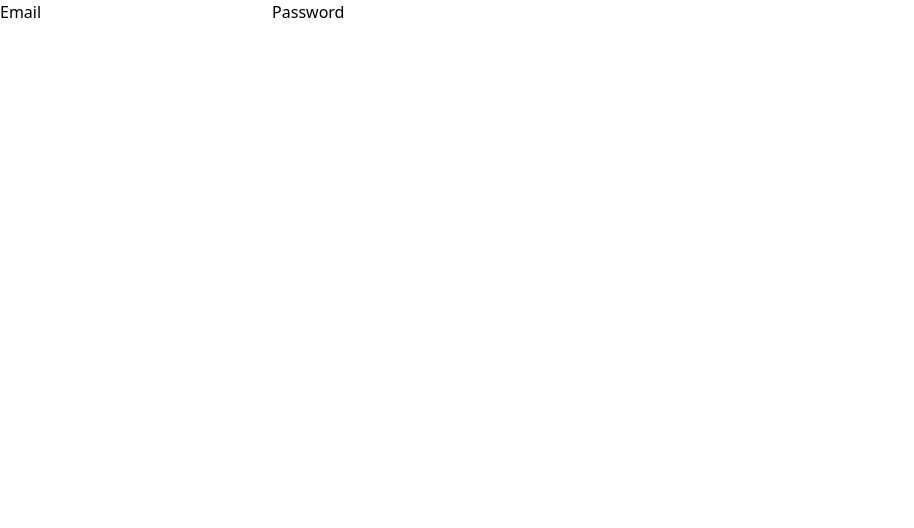
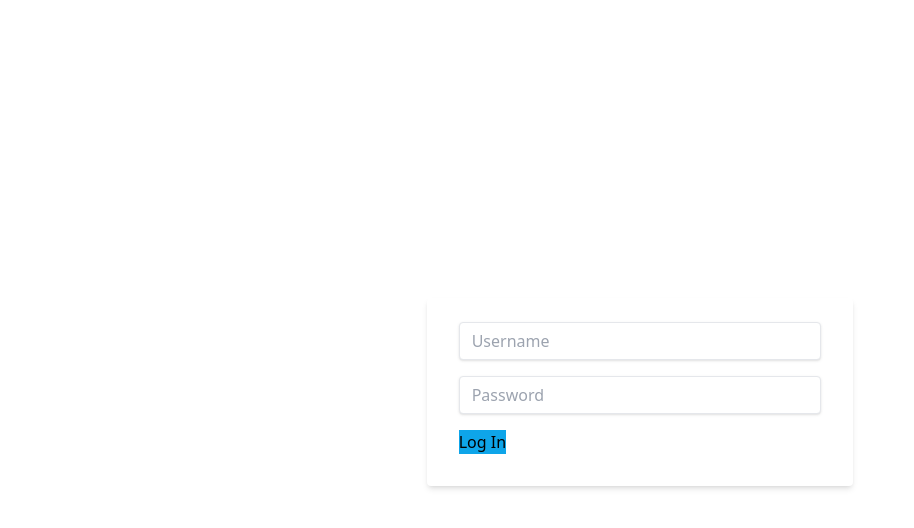
Before and after one commit to DarkyRobin/CashGuard-app, a React (Vite) app: page / in a window 1280 px wide. Shown: the top 528 px of the page, without its empty margins (0-914 px from the left). Built offline with nearby package versions, Linux system fonts and the light colour scheme.

Commit message:
Refract code by adding tailwind classes

```diff
--- a/src/App.jsx
+++ b/src/App.jsx
@@ -1,5 +1,6 @@
-import { useState } from 'react'
+import React from 'react'
 import Login from './components/Login'
+import './assets/css/style.css'
 
 function App() {
 
--- a/src/components/Login.jsx
+++ b/src/components/Login.jsx
@@ -1,25 +1,49 @@
 import React, { useState } from 'react'
 import InputForm from './common/InputForm';
 
-const Login = (props) => {
+const Login = () => {
   const [username, setUsername] = useState('');
   const [password, setPassword] = useState('');
 
+  const handleUsernameChange = (e) => {
+    setUsername(e.target.value);
+  }
+
+  const handlePasswordChange = (e) => {
+    setPassword(e.target.value);
+  }
+
+  const handleSubmit = (e) => {
+    e.preventDefault();
+    console.log('Username:', username);
+    console.log('Password:', password);
+  };
+
   return (
-      <form>
+    <div className="flex justify-center items-center h-screen">
+      <form className="bg-white shadow-md rounded px-8 pt-6 pb-8 mb-4 w-1/3">
         <InputForm
-          label='Email'
-          type ='text'
-          value = {username}
+          type="text"
+          placeholder="Username"
+          value={username}
+          onChange={handleUsernameChange}
         />
 
         <InputForm
-          label='Password'
-          type ='password'
-          value = {password}
+          type="password"
+          placeholder="Password"
+          value={password}
+          onChange={handlePasswordChange}
         />
+
+        <button className='bg-sky-500 hover:bg-sky-700 ...'
+            type="button"
+            onClick={handleSubmit}
+          >
+            Log In
+          </button>
     </form>
-
+    </div>
   )
 }
 
--- a/src/components/common/InputForm.jsx
+++ b/src/components/common/InputForm.jsx
@@ -1,19 +1,17 @@
 import React from "react";
 
 const InputForm = (props) => {
-  const {label, type, value} = props;
+  const { type, placeholder, value, onChange } = props;
   return (
-    <>
-      <label>
-        {label}
-      </label>
-      <input
-        type={type}
+    <div className="mb-4">
+      <input className="shadow appearance-none border rounded w-full py-2 px-3 text-gray-700 leading-tight focus:outline-none focus:shadow-outline"
         id={type}
         type={type}
+        placeholder={placeholder}
         value={value}
+        onChange={onChange}
       />
-    </>
+    </div>
   )
 }
 
```
